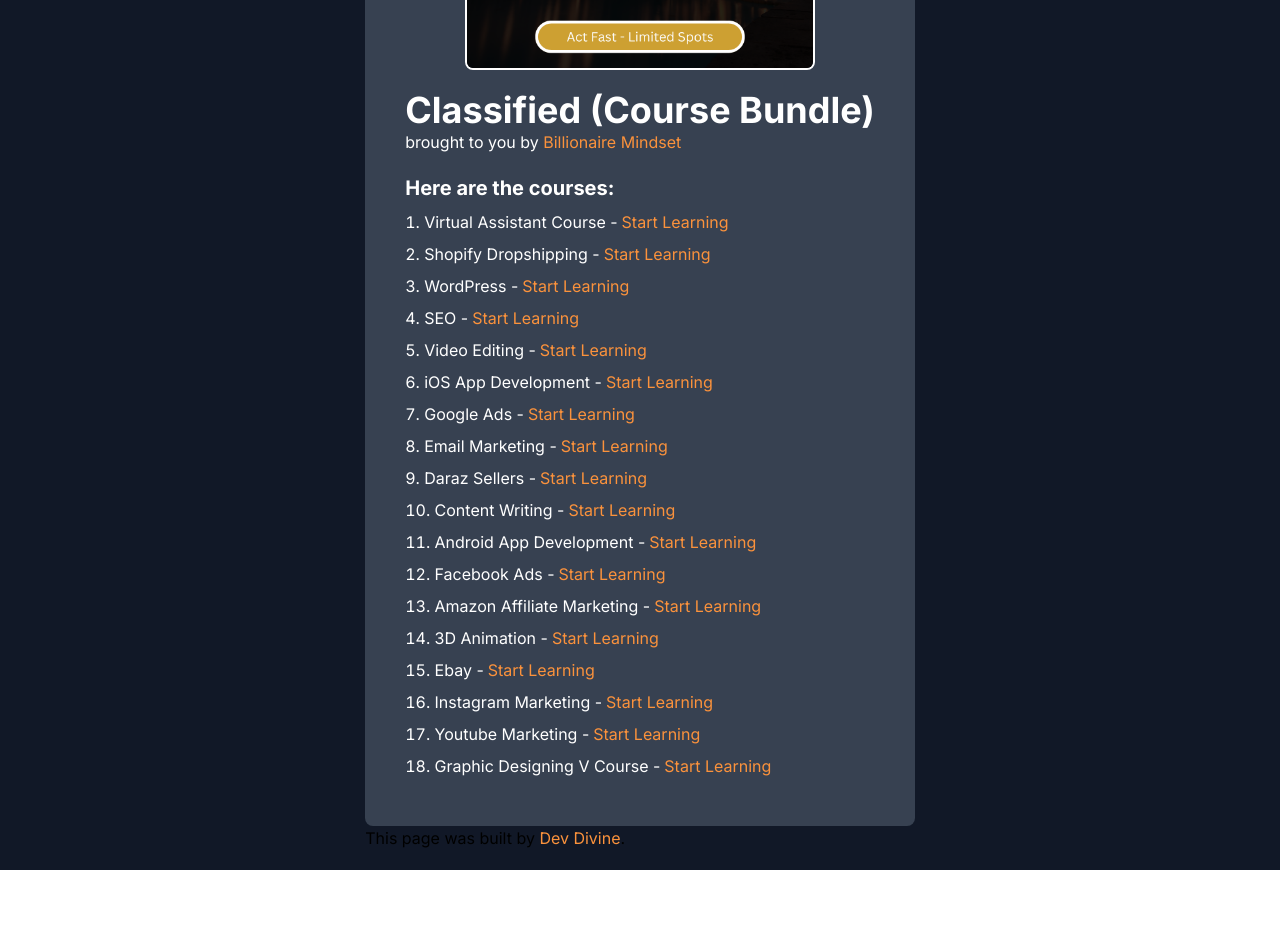
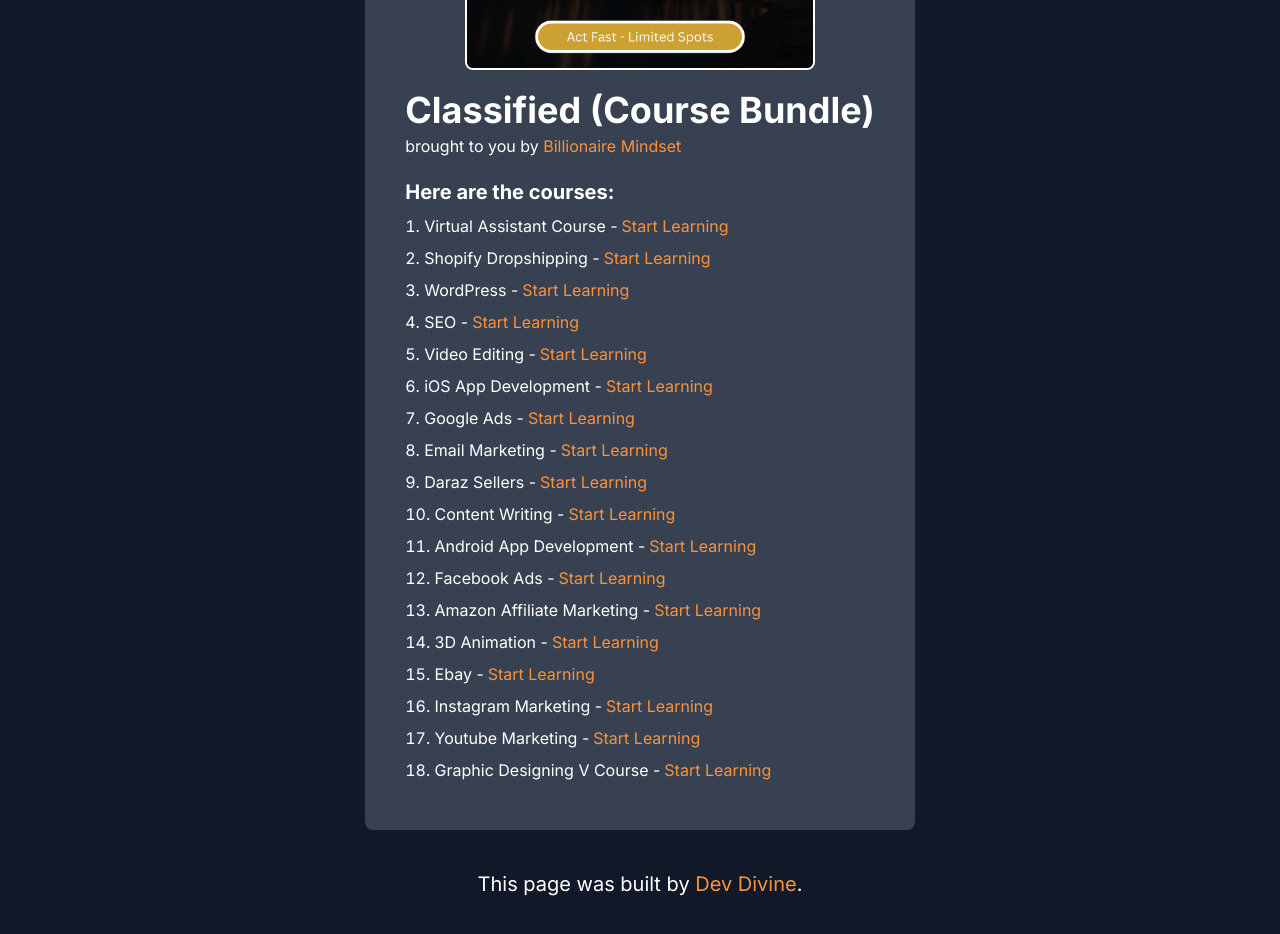
Before and after one commit to Okeke-Divine/billionaire.mindset, a Next.js app: page / in a window 1280 px wide. Shown: the part 340-1274 px from the top of the page. Before the commit the page ends 1210 px from the top, so only its background shows below. Built offline with nearby package versions, Linux system fonts and the light colour scheme.

Commit message:
Fixed lil UI glitces

```diff
--- a/src/app/page.tsx
+++ b/src/app/page.tsx
@@ -81,7 +81,7 @@
   ];
   return (
     <>
-      <main className="bg-gray-900  flex justify-center items-center min-h-[100vh] py-5">
+      <main className="bg-gray-900  flex justify-center items-center min-h-[100vh] py-5 px-5 md:px-0">
         <div>
           <div className="bg-gray-700 text-white p-10 w-fit rounded-lg">
             <div className="flex justify-center">
@@ -94,7 +94,7 @@
             <h1 className="text-4xl pt-5 font-bold">
               Classified (Course Bundle)
             </h1>
-            <div className="pb-5">
+            <div className="pb-5 pt-1">
               brought to you by{" "}
               <Link
                 href="https://linktr.ee/billionaire.mindset.41"
@@ -118,8 +118,16 @@
               </li>
             ))}
           </div>
-          <div>
-            This page was built by <Link href="https://okekedivine.vercel.app/" target="_blank" className="text-orange-400">Dev Divine</Link>.
+          <div className="py-10 text-xl text-white text-center">
+            This page was built by{" "}
+            <Link
+              href="https://okekedivine.vercel.app/"
+              target="_blank"
+              className="text-orange-400"
+            >
+              Dev Divine
+            </Link>
+            .
           </div>
         </div>
       </main>
```
